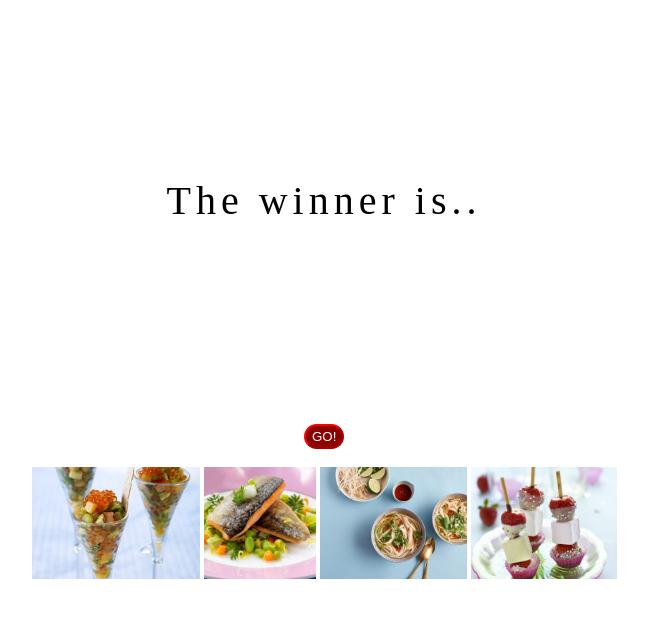
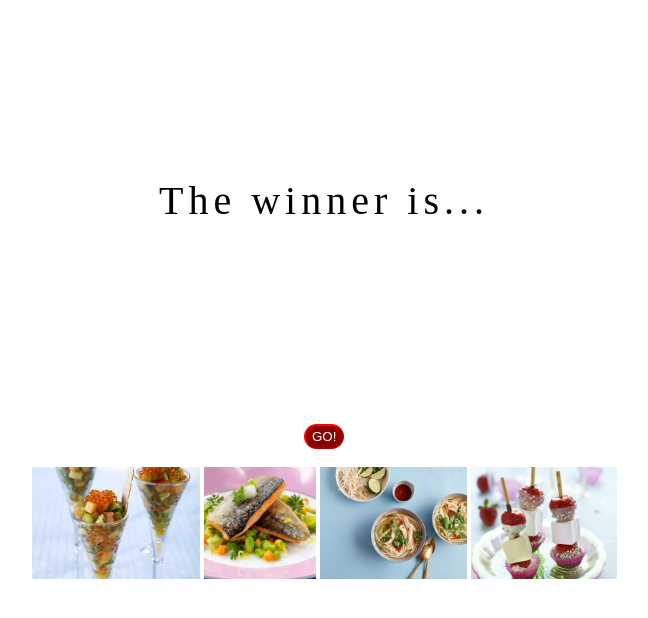
Before and after one commit to yasand/help-me-choose, a plain HTML site: page index.html in a window 1280 px wide. Both pictures are taken after a click on the button "GO!". Shown: the whole page, without its empty margins (316-964 px from the left). Drawn offline with nearby package versions, Linux system fonts and the light colour scheme.

Commit message:
submit button

```diff
--- a/index.html
+++ b/index.html
@@ -6,16 +6,14 @@
     <link href="./main.css" rel="stylesheet"  type="text/css"> <!--länka till css*-->
   </head>
   <body class="colorChange"> <!--olorChange -> hover h1 change color-->
-    <h1 class="start">Help me choose between....</h1> <!--rubrik start-->
-
+    <h1 class="rubrik">Help me choose between....</h1> <!--rubrik -> ...-->
     <div class="inputSection"> <!--inputSection -> hide when showing result-->
       <div class="inputs"> <!--inputs -> append function-->
         <input placeholder="Something..."></input> <!--placeholder for input-->
       </div>
       <button class="addOption">Add</button> <!--addOption->append function-->
     </div>
-    <div class="resultSection">
-    </div> <!--resultSection -> showing result-->
+    <div class="resultSection"></div> <!--resultSection -> showing result-->
     <button class="submit">GO!</button> <!--submit -> submit function-->
     <br>
 
@@ -31,25 +29,20 @@
 
       /*input section*/
       $(function() {
-
         $(".resultSection").hide()
           <!--Hide result section from start-->
-        var add_option = function () {
-
+       var add_option = function () {
           $('.inputs').append('<input></input>')
+          }
           <!--append a row...-->
           $('.addOption').click(add_option)
           <!--...when clicking the add button-->
-        }
 
         var options = []  /*create empty array for inputs*/
         /*submit section*/
         var submit  = function() { /*create submit variable that is a function that...*/
 
-
-
-
-            $('h1').text("The winner is..")
+            $('h1').text("The winner is...")
             $('.inputSection').hide() /*...find inputSection class and hide it */
             $('.resultSection').css('display', 'flex') /*...find resultSection class and set css value to display */
             $('input').each(function(){
```
